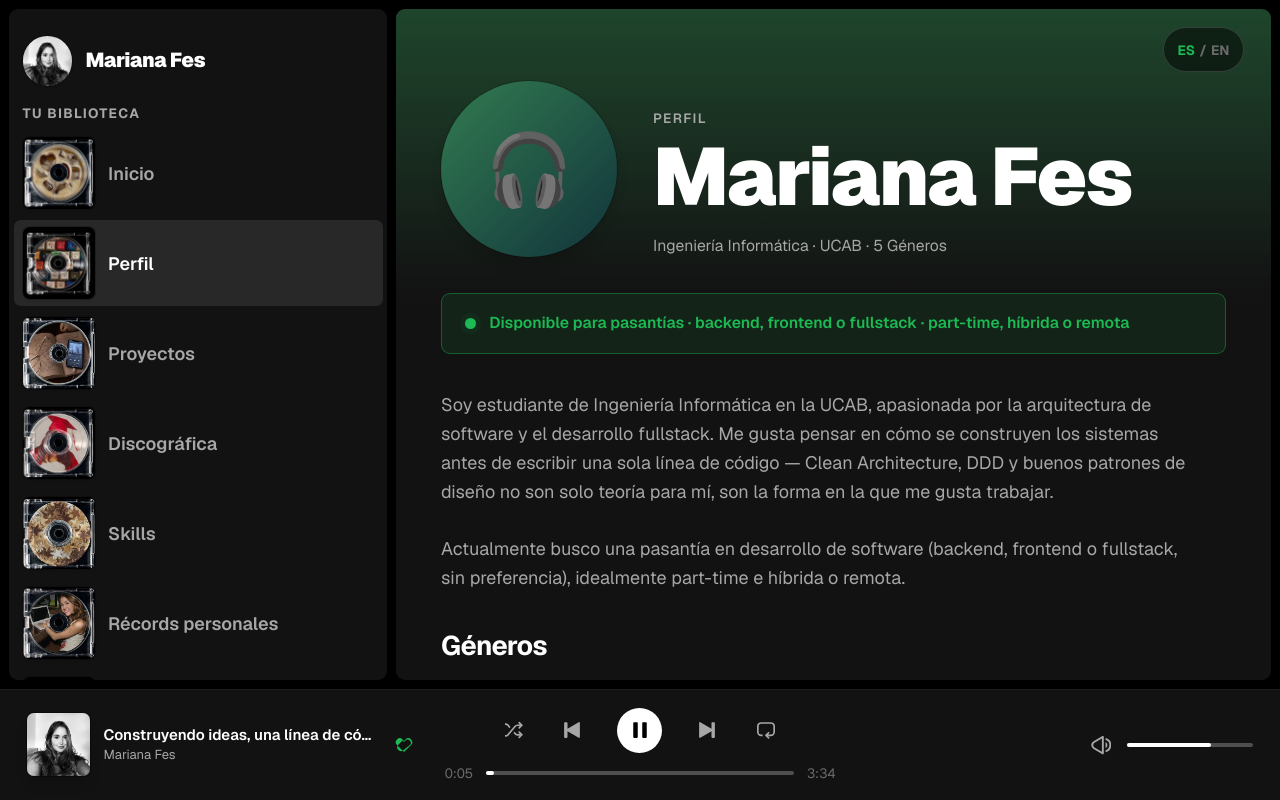
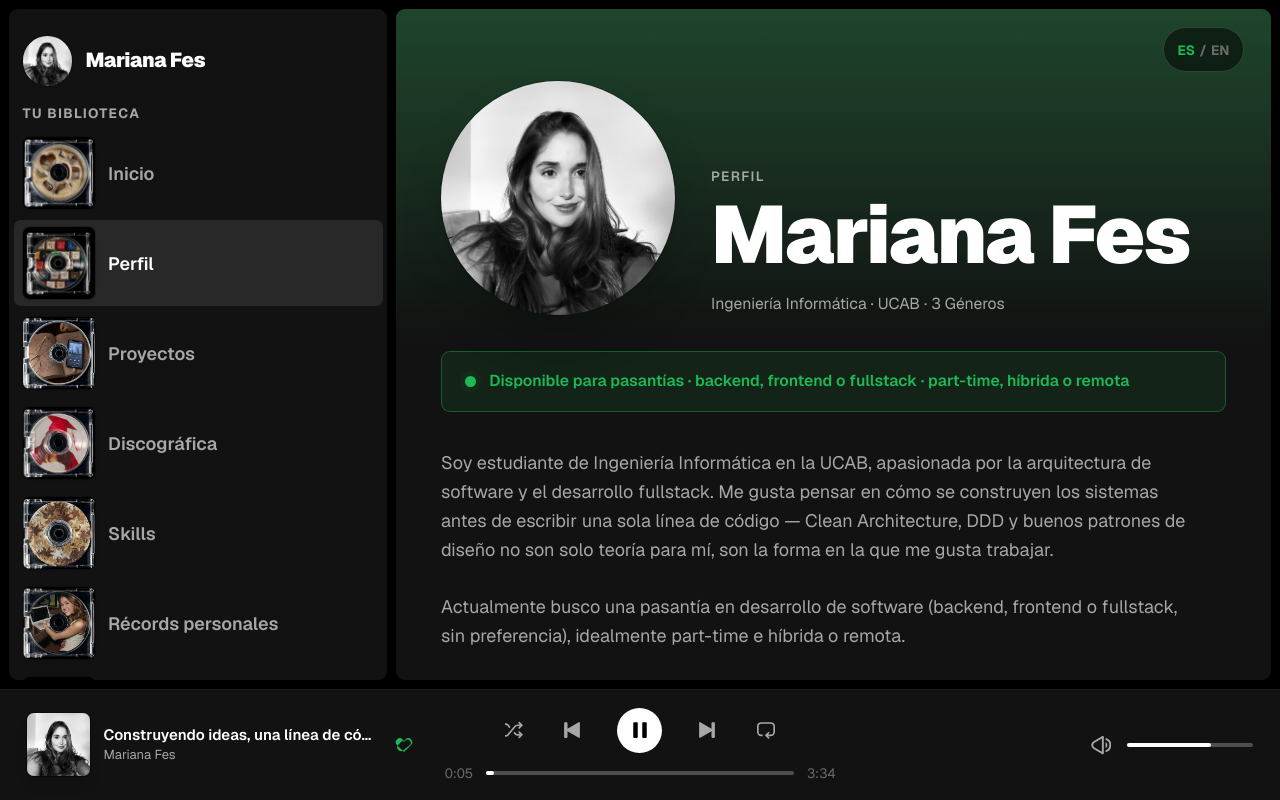
Before and after one commit to marifesss/portafolio, a Next.js app: page /perfil in a window 1280 px wide. Built offline with nearby package versions, Linux system fonts and the light colour scheme.

Commit message:
feat(profile): photo avatar + genre cover images, trimmed to three
Use Mariana's photo for the profile avatar; render genres (Business Intelligence, Fullstack, Fintech) as real circular cover images instead of emoji.

Co-Authored-By: Claude Opus 4.8 <noreply@anthropic.com>

```diff
--- a/src/content/profile.ts
+++ b/src/content/profile.ts
@@ -19,13 +19,20 @@ export const profile = {
 
   /**
    * "Géneros" — the focus areas rendered as circular "top" items, Spotify's
-   * top-artists treatment. The glyph is decorative; the name is the content.
+   * top-artists treatment. `image` is the cover; `glyph` is a decorative
+   * fallback; the name is the content.
    */
   genres: [
-    { name: "Clean Architecture", glyph: "🏛️" },
-    { name: "DDD", glyph: "🧩" },
-    { name: "Business Intelligence", glyph: "📊" },
-    { name: "Fintech", glyph: "💳" },
-    { name: "Fullstack Development", glyph: "🧑‍💻" },
+    {
+      name: "Business Intelligence",
+      glyph: "📊",
+      image: "/images/todo/genero1.jpeg",
+    },
+    {
+      name: "Fullstack Development",
+      glyph: "🧑‍💻",
+      image: "/images/todo/genero2.jpeg",
+    },
+    { name: "Fintech", glyph: "💳", image: "/images/todo/genero3.jpeg" },
   ],
 } as const;
--- a/src/features/profile/ProfileSection.tsx
+++ b/src/features/profile/ProfileSection.tsx
@@ -1,17 +1,14 @@
 "use client";
 
+import Image from "next/image";
 import { motion } from "framer-motion";
 import { site } from "@/content/site";
 import { profile } from "@/content/profile";
-import { AlbumArtPlaceholder } from "@/components/ui/AlbumArtPlaceholder";
 import {
   SectionTransition,
   useSectionMotion,
 } from "@/components/motion/SectionTransition";
 import { useLanguage } from "@/i18n/LanguageProvider";
-
-/** Distinct accent hue per "género" circle (green · violet · blue · amber · teal). */
-const GENRE_HUES = [145, 275, 210, 30, 175];
 
 /**
  * The "Perfil" (About) view, modeled on the Spotify Profile page: a circular
@@ -26,12 +23,13 @@ export function ProfileSection() {
     <article>
       {/* Artist header: circle avatar · eyebrow · huge name · meta line. */}
       <header className="flex flex-col items-center gap-6 bg-gradient-to-b from-spotify/25 to-transparent px-6 pb-8 pt-16 text-center sm:flex-row sm:items-end sm:gap-8 sm:px-10 sm:text-left">
-        <AlbumArtPlaceholder
-          shape="circle"
-          size={176}
-          hue={145}
-          glyph="🎧"
-          label={site.name}
+        <Image
+          src="/images/mariana/perfil.jpeg"
+          alt={site.name}
+          width={208}
+          height={208}
+          priority
+          className="h-44 w-44 shrink-0 rounded-full object-cover shadow-2xl ring-1 ring-black/20 sm:h-52 sm:w-52"
         />
         <div className="min-w-0">
           <p className="text-xs font-semibold uppercase tracking-widest text-muted">
@@ -80,20 +78,26 @@ export function ProfileSection() {
             initial="hidden"
             animate="visible"
           >
-            {profile.genres.map((genre, i) => (
+            {profile.genres.map((genre) => (
               <motion.li
                 key={genre.name}
                 variants={m.staggerItem}
                 className="flex flex-col items-center text-center"
               >
                 <div className="w-full max-w-[9rem]">
-                  <AlbumArtPlaceholder
-                    fill
-                    shape="circle"
-                    hue={GENRE_HUES[i % GENRE_HUES.length]}
-                    glyph={genre.glyph}
-                    label={genre.name}
-                  />
+                  <div
+                    role="img"
+                    aria-label={genre.name}
+                    className="relative aspect-square w-full overflow-hidden rounded-full shadow-lg ring-1 ring-black/20"
+                  >
+                    <Image
+                      src={genre.image}
+                      alt=""
+                      fill
+                      sizes="(max-width: 640px) 45vw, 9rem"
+                      className="object-cover"
+                    />
+                  </div>
                 </div>
                 <p className="mt-3 font-semibold text-white">{genre.name}</p>
                 <p className="text-sm text-muted">{t.genre}</p>
```
